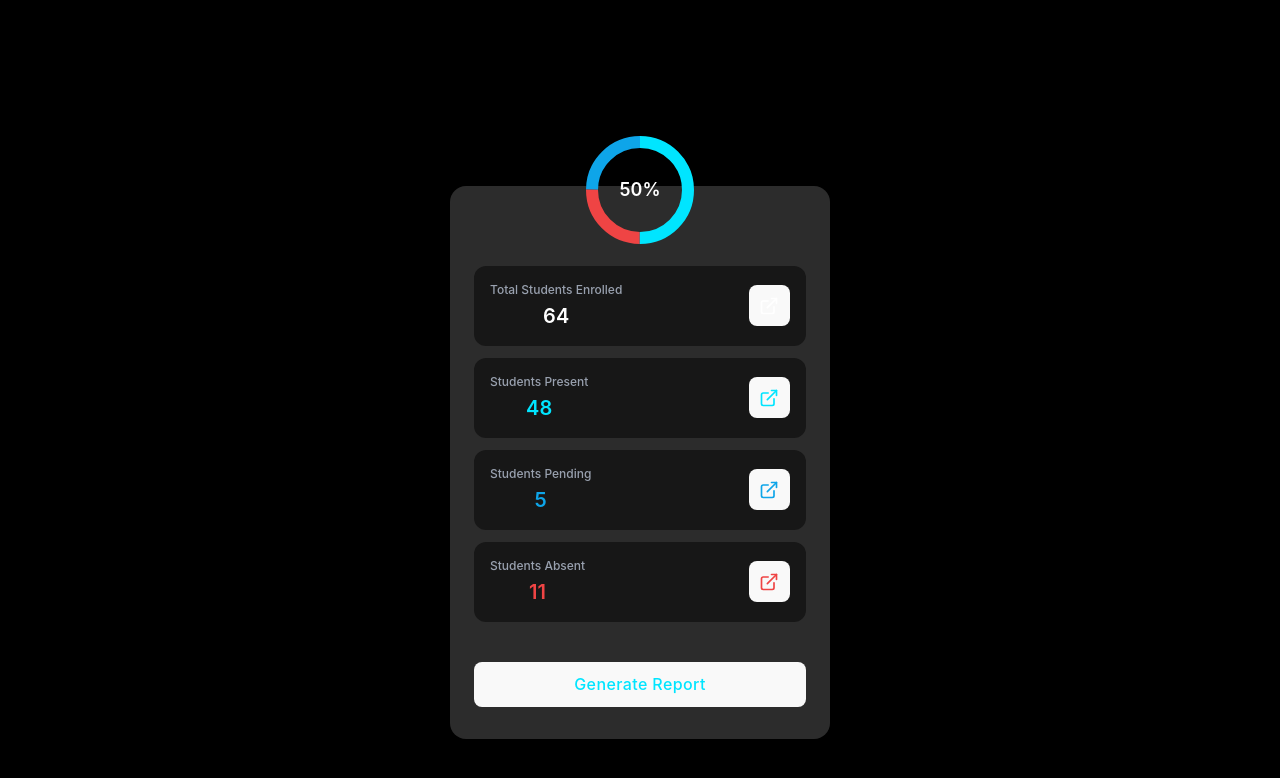
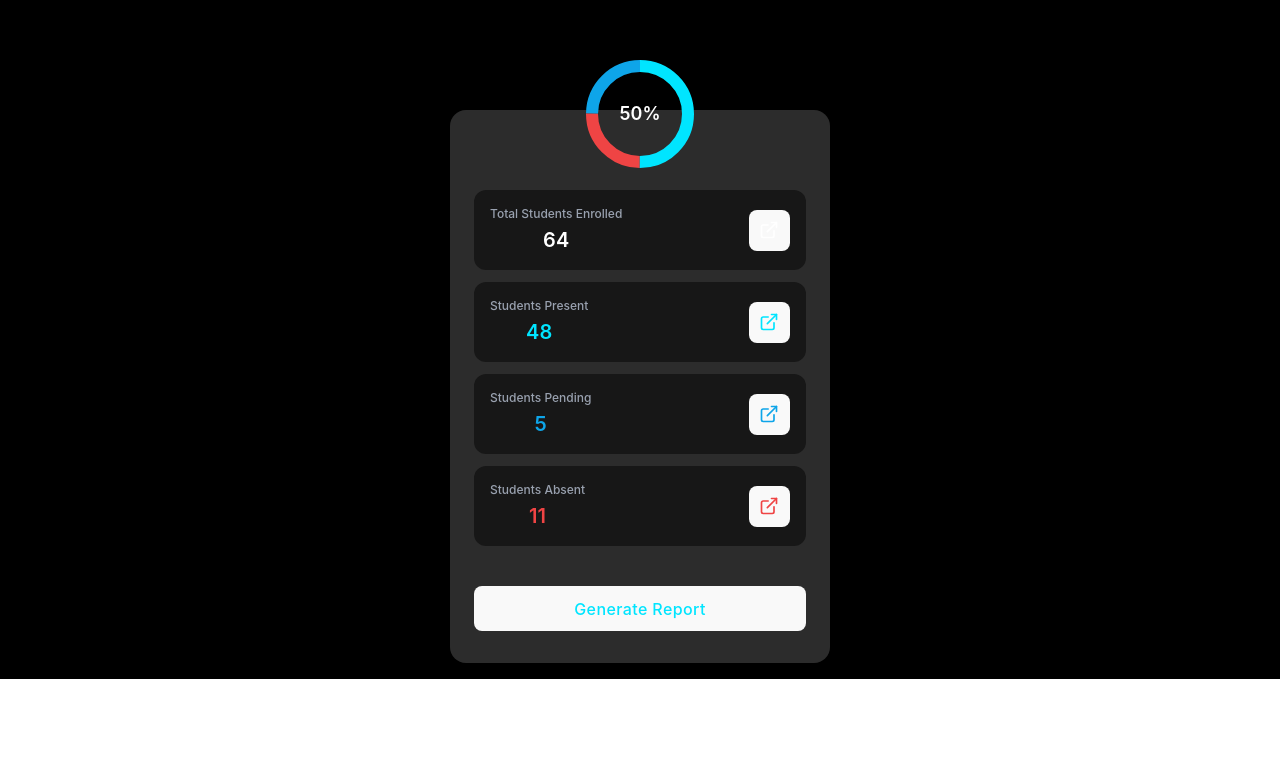
Before and after one commit to BLUE-TRACE/blue-trace-web, a React (Vite) app: page / in a window 1280 px wide. Shown: the part 1105-1883 px from the top of the page. After the commit the page ends 1784 px from the top, so only its background shows below. Built offline with nearby package versions, Linux system fonts and the light colour scheme.

Commit message:
Change DashboardSummary component to be reusable

```diff
--- a/src/components/DashboardSummary.jsx
+++ b/src/components/DashboardSummary.jsx
@@ -18,7 +18,7 @@ const StatCard = ({ title, value, valueColor = "text-white", iconColor = "text-w
 const DashboardSummary = () => {
   return (
     // Outer container simulating the app background
-    <div className="flex items-center justify-center min-h-screen p-4 font-sans bg-black">
+    <div className="flex items-center justify-center w-full p-4 font-sans bg-black">
 
       {/* Main Card Wrapper */}
       <div className="relative w-full mt-16 max-w-95">
```
